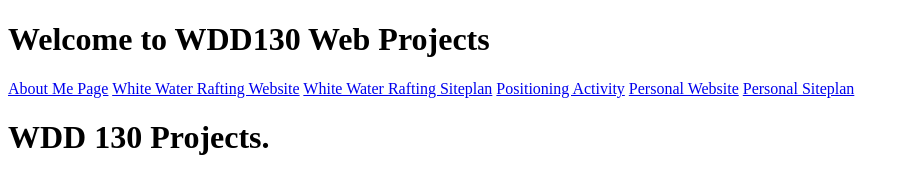
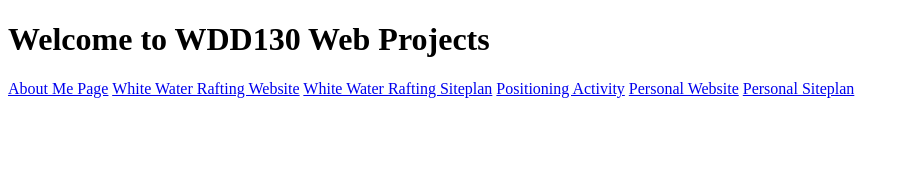
Before and after one commit to whitneyleanne/wdd130, a plain HTML site: page index.html in a window 1280 px wide. Shown: the whole page, without its empty margins (0-909 px from the left). Drawn offline with Linux system fonts and the light colour scheme.

Commit message:
nav correction

```diff
--- a/index.html
+++ b/index.html
@@ -18,6 +18,5 @@
   <a href="#">Personal Siteplan</a>
 </nav>
     </header>
-    <h1>WDD 130 Projects.</h1>
 </body>
 </html>
```
